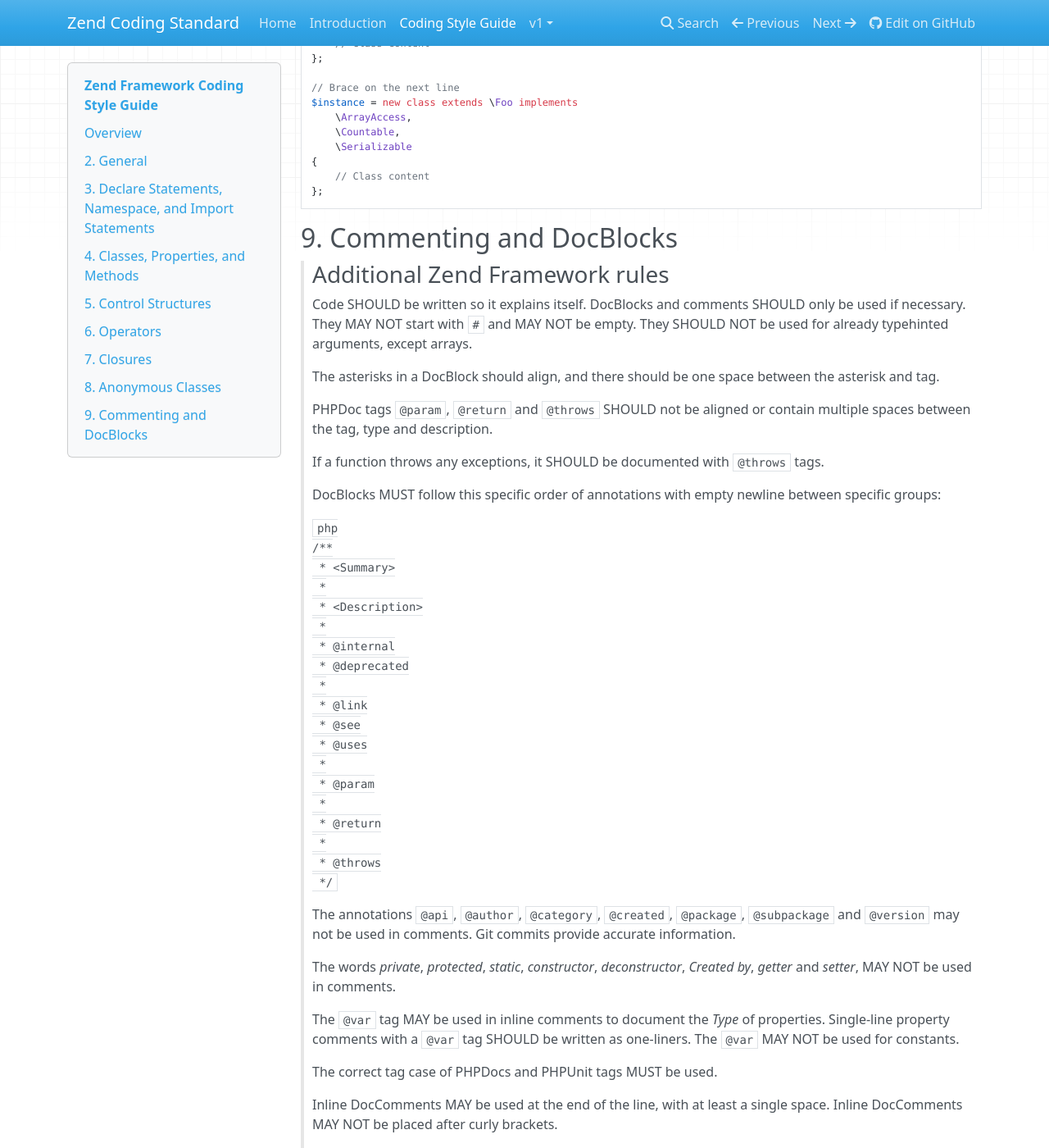
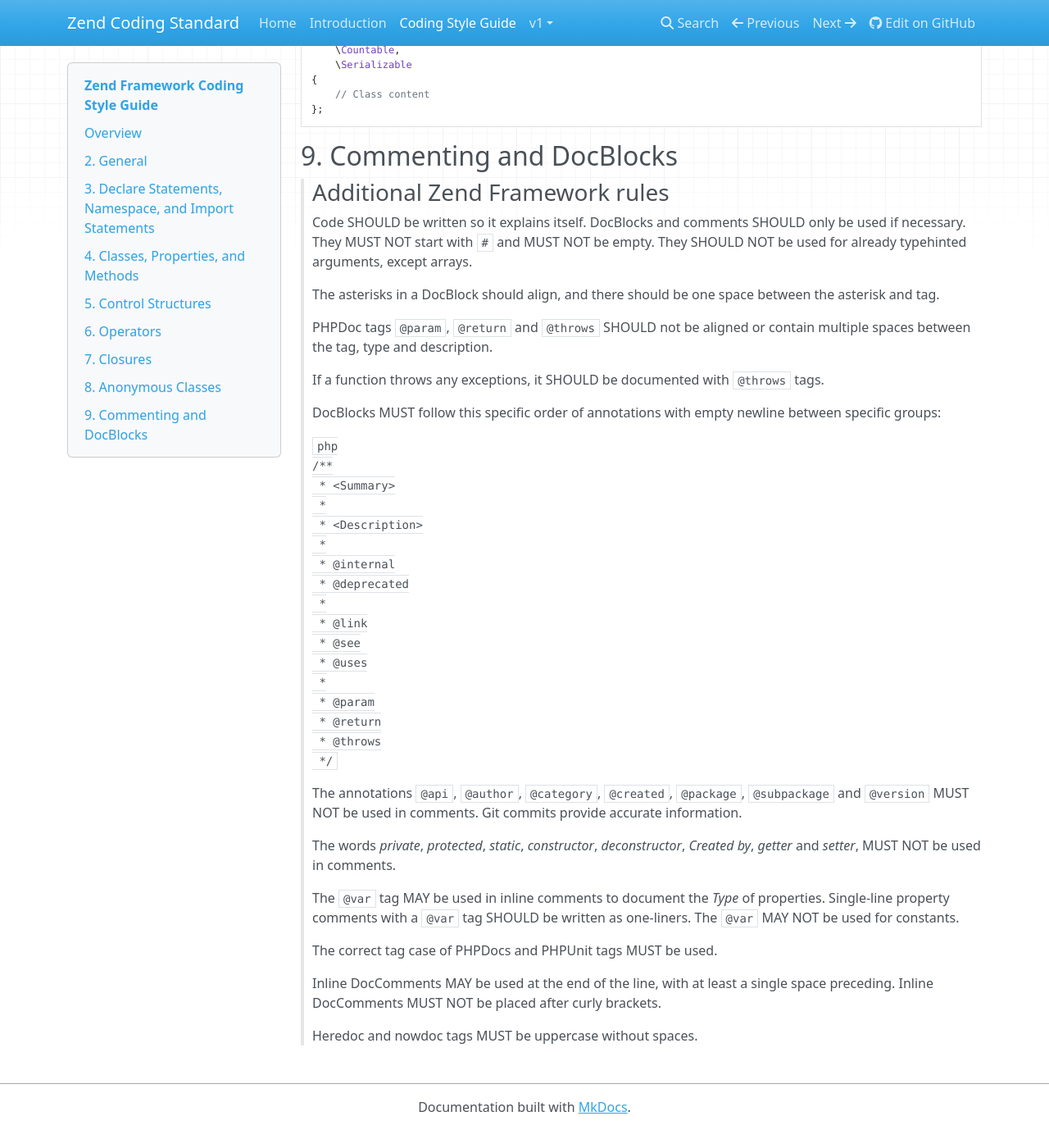
Before and after one commit to zendframework/zend-coding-standard, an MkDocs documentation site: the page built from docs/book/v2/coding-style-guide.md, in a window 1280 px wide and 1400 px high, scrolled down 24124 px. Shown: the whole window at 82% size. Built offline with MkDocs 1.6.1, drawn with Linux system fonts in a browser that asks for light colours; nearby versions of some CDN libraries; old or Windows-style settings are respelled for this version of MkDocs; after the commit the page ends 25502 px from its top, so only the background shows below that; some of the changed text lies outside the part shown.

Commit message:
fix: enforce proper RFC 2119 verbiage, typos and remove too opinionated rules

````diff
--- a/docs/book/v2/coding-style-guide.md
+++ b/docs/book/v2/coding-style-guide.md
@@ -110,11 +110,15 @@ each word is capitalized including the very first letter.
 > - Deprecated features SHOULD be avoided ([[7.0]][70.deprecated],
 >   [[7.1]][71.deprecated], [[7.2]][72.deprecated], [[7.3]][73.deprecated],
 >   [[7.4]][74.deprecated])
-> - The [backtick operator][] SHOULD NOT be used.
+> - The [backtick operator][] MUST NOT be used.
 > - The [goto][] language construct SHOULD NOT be used.
-> - The [global][] keyword SHOULD NOT be used.
+> - The [global][] keyword MUST NOT be used.
 > - The constant [PHP_SAPI][] SHOULD be used instead of the `php_sapi_name()` function.
 > - [aliases][] SHOULD NOT be used.
+>
+> There MUST NOT be a space before a semicolon. Redundant semicolons SHOULD be avoided.
+>
+> Non executable code MUST be removed.
 >
 > There MUST be a single space after language constructs.
 >
@@ -165,7 +169,8 @@ There MUST NOT be more than one statement per line.
 
 > ### Additional Zend Framework rules
 >
-> There MAY NOT be a space before a semicolon. Redundant semicolons SHOULD be avoided.
+> There MUST NOT be a space before a semicolon. Redundant semicolons SHOULD be
+> avoided.
 
 ### 2.4 Indenting and Spacing
 
@@ -176,8 +181,9 @@ tabs for indenting.
 >
 > Encapsed strings MAY be used instead of concatenating strings. When
 > concatenating strings, there MUST be a single whitespace before and after the
-> concatenation operator. The concatenation operator MAY NOT be the at the end
-> of a line.
+> concatenation operator. The concatenation operator MUST NOT be the at the end
+> of a line. If multi-line concatenation is used there MUST be an indent of 4
+> spaces.
 
 ```php
 <?php
@@ -287,9 +293,9 @@ must always be fully qualified.
 >
 > Unused import statements SHOULD be removed.
 >
-> Fancy group import statements are not allowed.
+> Fancy group import statements MUST NOT be used.
 >
-> Each import statements MUST be on its own line.
+> Each import statement MUST be on its own line.
 >
 > Import statement aliases for classes, traits, functions and constants MUST
 > be useful, meaning that aliases SHOULD only be used if a class with the same
@@ -405,11 +411,11 @@ new Foo();
 
 > ### Additional Zend Framework rules
 >
-> There MAY NOT be duplicate class names.
+> There MUST NOT be duplicate class names.
 >
 > The file name MUST match the case of the terminating class name.
 >
-> PHP 4 style constructors SHOULD NOT be used.
+> PHP 4 style constructors MUST NOT be used.
 >
 > The correct class names MUST be used.
 >
@@ -618,8 +624,8 @@ Method names MUST NOT be prefixed with a single underscore to indicate
 protected or private visibility. That is, an underscore prefix explicitly has
 no meaning.
 
-Method and function names MUST NOT be declared with space after the method name. The
-opening brace MUST go on its own line, and the closing brace MUST go on the
+Method and function names MUST NOT be declared with space after the method name.
+The opening brace MUST go on its own line, and the closing brace MUST go on the
 next line following the body. There MUST NOT be a space after the opening
 parenthesis, and there MUST NOT be a space before the closing parenthesis.
 
@@ -627,10 +633,10 @@ parenthesis, and there MUST NOT be a space before the closing parenthesis.
 >
 > There MUST be a single empty line between methods in a class.
 >
-> The pseudo-variable `$this` MAY not be called inside a static method or
+> The pseudo-variable `$this` MUST NOT be called inside a static method or
 > function.
 >
-> Returned variables SHOULD be useful and not be assign to a value and
+> Returned variables SHOULD be useful and SHOULD NOT be assigned to a value and
 > returned on the next line.
 
 A method declaration looks like the following. Note the placement of
@@ -880,7 +886,7 @@ lines get added to the body.
 > There MUST be one single space after `break` and `continue` structures with
 > a numeric argument argument.
 >
-> Statements MAY NOT be empty, except for catch statements.
+> Statements MUST NOT be empty, except for catch statements.
 
 ### 5.1 `if`, `elseif`, `else`
 
@@ -936,7 +942,7 @@ indented at the same level as the `case` body. There MUST be a comment such as
 
 > ### Additional Zend Framework rules
 >
-> The `continue` control structure MAY NOT be used in switch statements,
+> The `continue` control structure MUST NOT be used in switch statements,
 > `break` SHOULD be used instead.
 
 ```php
@@ -1100,24 +1106,12 @@ try {
 
 > ### Additional Zend Framework rules
 >
-> All catch blocks MUST be reachable and SHOULD catch `Throwable` instead of
-> `Exception` unless intended.
-
-```php
-<?php
-
-try {
-    // try body
-} catch (Exception $e) {
-    // catch Exception
-} catch (Throwable $e) {
-    // catch Throwable
-}
-```
+> All catch blocks MUST be reachable.
 
 ## 6. Operators
 
-Style rules for operators are grouped by arity (the number of operands they take).
+Style rules for operators are grouped by arity (the number of operands they
+take).
 
 When space is permitted around an operator, multiple spaces MAY be
 used for readability purposes.
@@ -1129,7 +1123,7 @@ used for readability purposes.
 > assignments, more spaces MUST be inserted before the equal sign to
 > promote readability.
 >
-> There SHOULD NOT be any white space around the object operator unless
+> There MUST NOT be any white space around the object operator UNLESS
 > multilines are used.
 >
 > Loose comparison operators SHOULD NOT be used, use strict comparison
@@ -1364,7 +1358,7 @@ $instance = new class extends \Foo implements
 > ### Additional Zend Framework rules
 >
 > Code SHOULD be written so it explains itself. DocBlocks and comments
-> SHOULD only be used if necessary. They MAY NOT start with `#` and MAY
+> SHOULD only be used if necessary. They MUST NOT start with `#` and MUST
 > NOT be empty. They SHOULD NOT be used for already typehinted arguments,
 > except arrays.
 >
@@ -1394,19 +1388,17 @@ $instance = new class extends \Foo implements
 >  * @uses
 >  *
 >  * @param
->  *
 >  * @return
->  *
 >  * @throws
 >  */
 > ```
 >
 > The annotations `@api`, `@author`, `@category`, `@created`, `@package`,
-> `@subpackage` and `@version` may not be used in comments. Git commits
+> `@subpackage` and `@version` MUST NOT be used in comments. Git commits
 > provide accurate information.
 >
 > The words _private_, _protected_, _static_, _constructor_, _deconstructor_,
-> _Created by_, _getter_ and _setter_, MAY NOT be used in comments.
+> _Created by_, _getter_ and _setter_, MUST NOT be used in comments.
 >
 > The `@var` tag MAY be used in inline comments to document the _Type_
 > of properties. Single-line property comments with a `@var` tag SHOULD
@@ -1415,9 +1407,8 @@ $instance = new class extends \Foo implements
 > The correct tag case of PHPDocs and PHPUnit tags MUST be used.
 >
 > Inline DocComments MAY be used at the end of the line, with at least a
-> single space. Inline DocComments MAY NOT be placed after curly brackets.
->
-> Typed parameters and return types SHOULD be avoided.
+> single space preceding. Inline DocComments MUST NOT be placed after curly
+> brackets.
 >
 > Heredoc and nowdoc tags MUST be uppercase without spaces.
 
````
Also changed, not shown: other parts of docs/book/v2/coding-style-guide.md (+1 -1 lines), 6 other files.
